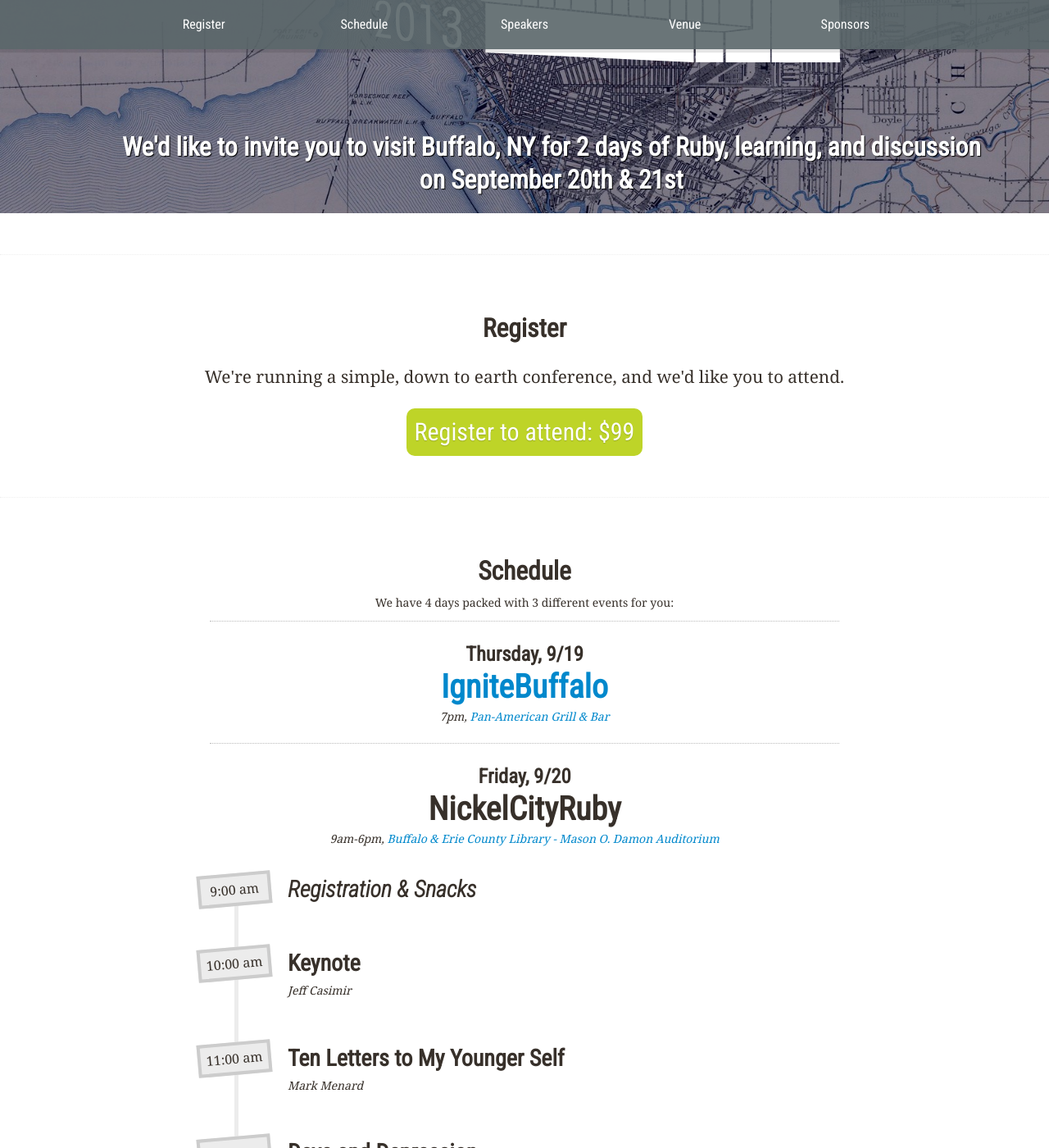
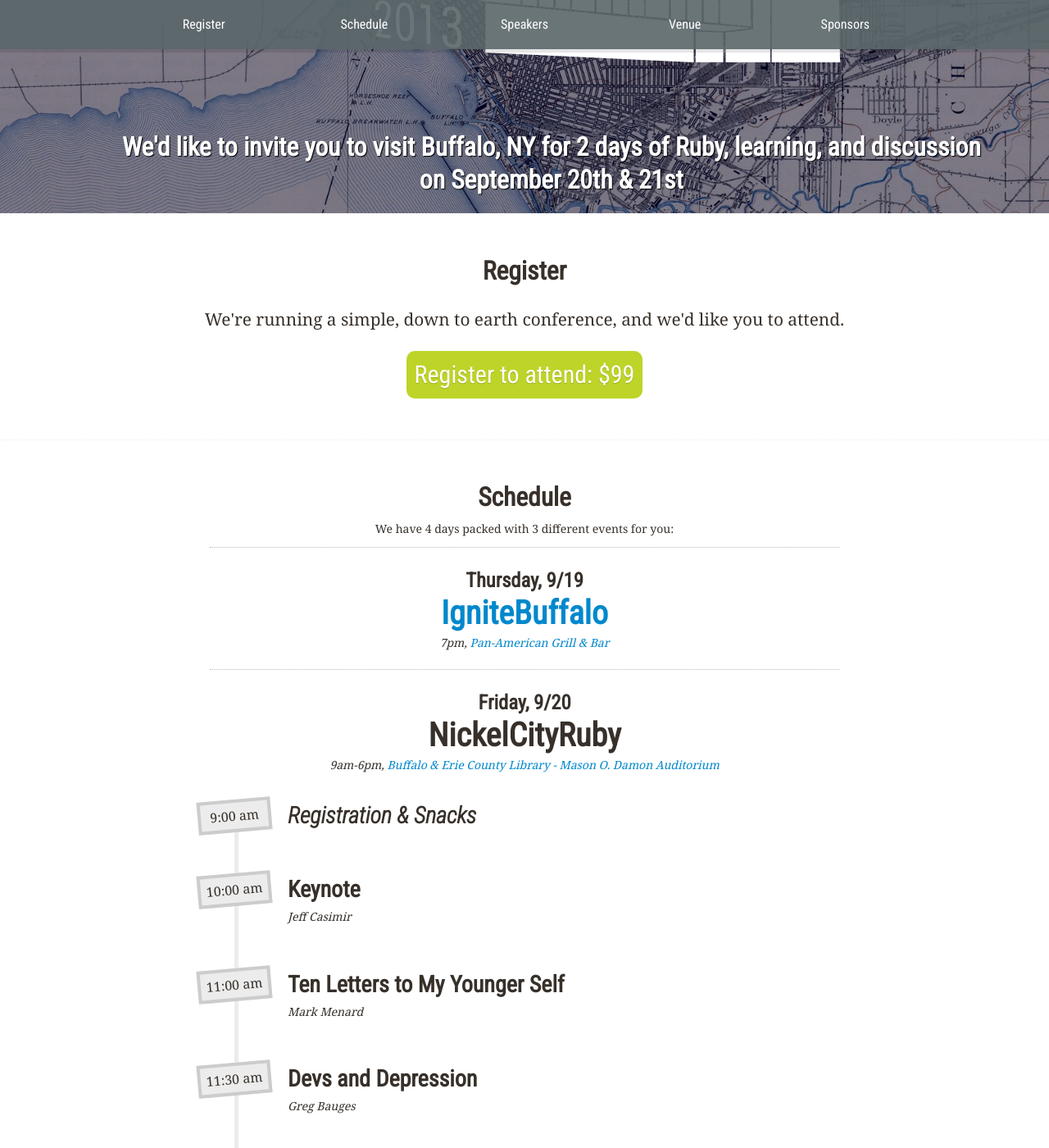
Before and after one commit to nysmakers/nysmakers.github.io, a Jekyll site: the page built from index.html, in a window 1280 px wide and 1400 px high, scrolled down 345 px. Shown: the whole window at 82% size. Built offline with Jekyll 4.4.1, drawn with Linux system fonts in a browser that asks for light colours; comment, search, counter and statistics services are not loaded.

Commit message:
remove extra banner bottom margin

```diff
--- a/stylesheets/responsive.css
+++ b/stylesheets/responsive.css
@@ -157,7 +157,8 @@
   background: url("/images/buffalo_usgs-blue.jpg") no-repeat top left;
   background-size: cover;
   z-index: 100;
-  padding-top: 45px; }
+  padding-top: 45px;
+  margin-bottom: 0; }
   #banner h1 {
     text-align: center; }
   #banner h2 {
@@ -166,7 +167,7 @@
 
 #contentContainer section {
   border-top: 1px dotted #efefef;
-  padding-top: 50px; }
+  padding-top: 30px; }
 #contentContainer ul {
   list-style: none;
   text-align: center; }
--- a/stylesheets/scss/responsive.scss
+++ b/stylesheets/scss/responsive.scss
@@ -188,6 +188,7 @@
   background-size: cover;
   z-index: 100;
   padding-top: 45px;
+  margin-bottom: 0;
 
   h1 {
     text-align:center;
@@ -202,7 +203,7 @@
 #contentContainer {
   section{
     border-top: 1px dotted #efefef;
-    padding-top: 50px;
+    padding-top: 30px;
   }
 
   ul {
```
